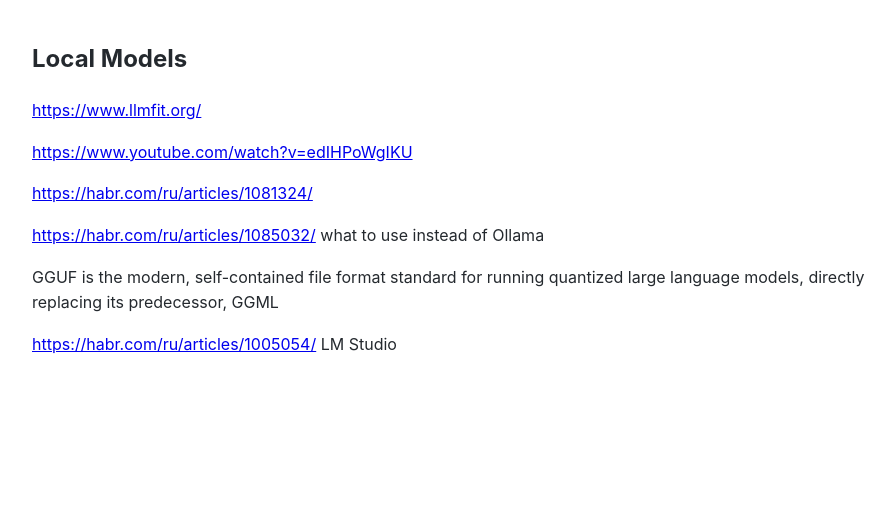
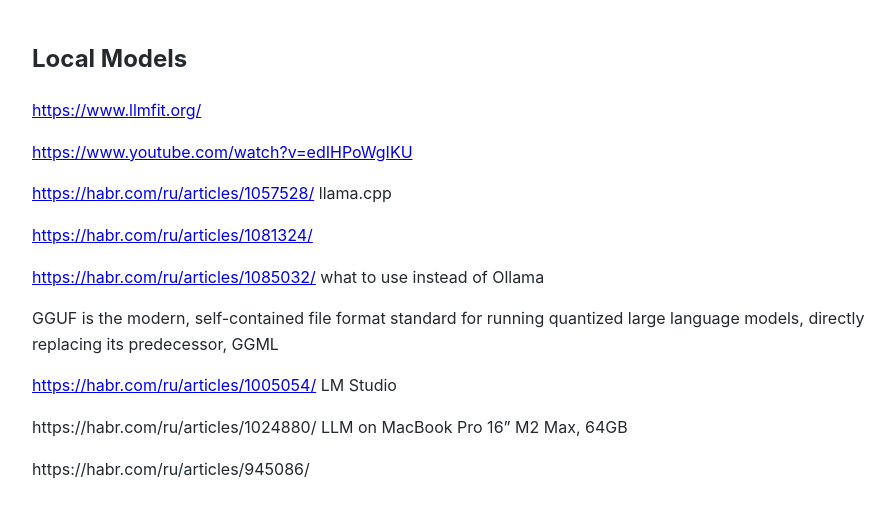
Before and after one commit to Michael-Lubinsky/michael-lubinsky.github.com, a Jekyll site: the page built from ml/local_llm.md, in a window 1280 px wide. Shown: the top 518 px of the page, without its empty margins (158-1053 px from the left). Built offline with Jekyll 4.4.1, drawn with Linux system fonts in a browser that asks for light colours; our own code applies the rules of GitHub Pages for plain Markdown files.

Commit message:
Update local_llm.md with new resources
Added additional resources and links related to LLMs.

```diff
--- a/ml/local_llm.md
+++ b/ml/local_llm.md
@@ -3,6 +3,9 @@
 <https://www.llmfit.org/>
 
 <https://www.youtube.com/watch?v=edIHPoWgIKU>
+
+<https://habr.com/ru/articles/1057528/>  llama.cpp
+
 
 <https://habr.com/ru/articles/1081324/>
 
@@ -13,3 +16,8 @@
 
 
 <https://habr.com/ru/articles/1005054/> LM Studio
+
+
+https://habr.com/ru/articles/1024880/   LLM on MacBook Pro 16" M2 Max, 64GB
+
+https://habr.com/ru/articles/945086/
```
